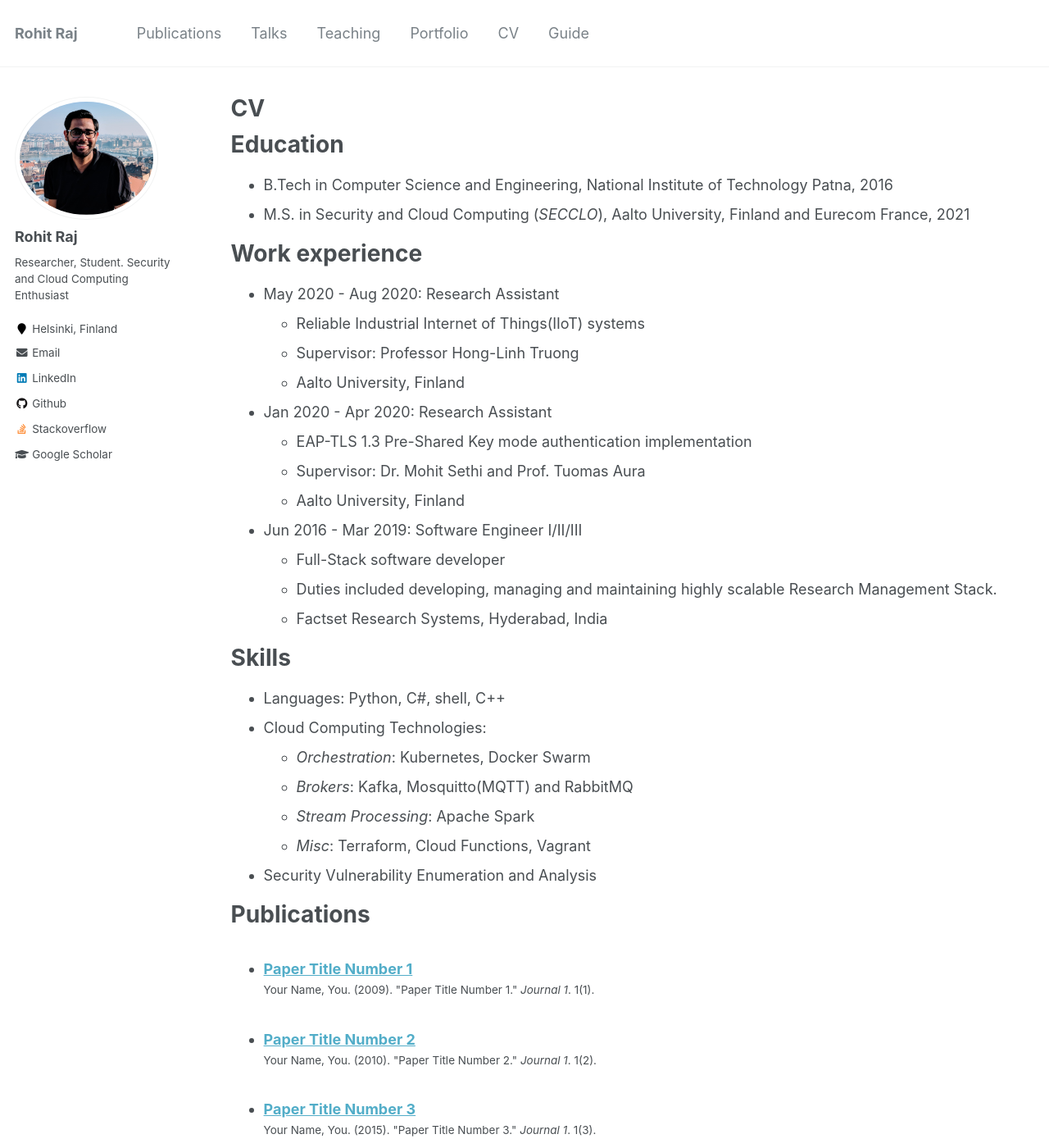
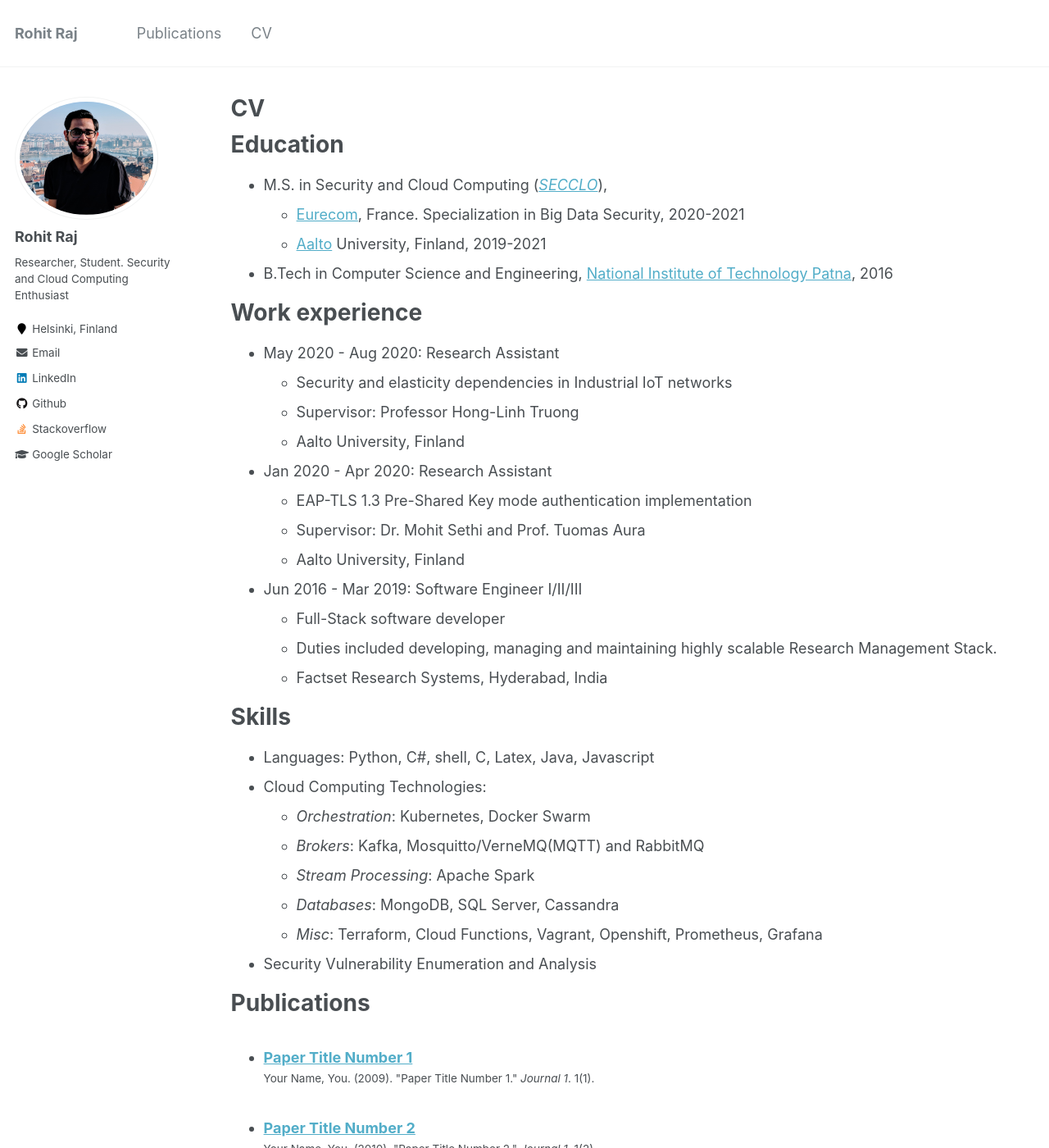
Before and after one commit to rohitshubham/myTestPage, a Jekyll site: the page built from _pages/cv.md, in a window 1280 px wide and 1400 px high. Shown: the whole window at 82% size. Built offline with Jekyll 4.4.1, drawn with Linux system fonts in a browser that asks for light colours.

Commit message:
Updated some stuff

```diff
--- a/_data/navigation.yml
+++ b/_data/navigation.yml
@@ -3,17 +3,5 @@ main:
   - title: "Publications"
     url: /publications/
 
-  - title: "Talks"
-    url: /talks/
-
-  - title: "Teaching"
-    url: /teaching/
-
-  - title: "Portfolio"
-    url: /portfolio/
-
   - title: "CV"
     url: /cv/
-
-  - title: "Guide"
-    url: /markdown/
--- a/_pages/cv.md
+++ b/_pages/cv.md
@@ -11,13 +11,16 @@ redirect_from:
 
 Education
 ======
-* B.Tech in Computer Science and Engineering, National Institute of Technology Patna, 2016
-* M.S. in Security and Cloud Computing (_SECCLO_), Aalto University, Finland and Eurecom France, 2021
+* M.S. in Security and Cloud Computing ([_SECCLO_](https://secclo.eu)),
+  * [Eurecom](https://eurecom.fr/en), France. Specialization in Big Data Security, 2020-2021
+  * [Aalto](https://aalto.fi) University, Finland, 2019-2021
+
+* B.Tech in Computer Science and Engineering, [National Institute of Technology Patna](https://nitp.ac.in), 2016
 
 Work experience
 ======
 * May 2020 - Aug 2020: Research Assistant
-  * Reliable Industrial Internet of Things(IIoT) systems
+  * Security and elasticity dependencies in Industrial IoT networks
   * Supervisor: Professor Hong-Linh Truong
   * Aalto University, Finland
 
@@ -33,12 +36,13 @@ Work experience
 
 Skills
 ======
-* Languages: Python, C#, shell, C++
+* Languages: Python, C#, shell, C, Latex, Java, Javascript
 * Cloud Computing Technologies:
   * _Orchestration_: Kubernetes, Docker Swarm
-  * _Brokers_: Kafka, Mosquitto(MQTT) and RabbitMQ
+  * _Brokers_: Kafka, Mosquitto/VerneMQ(MQTT) and RabbitMQ
   * _Stream Processing_: Apache Spark
-  * _Misc_: Terraform, Cloud Functions, Vagrant
+  * _Databases_: MongoDB, SQL Server, Cassandra
+  * _Misc_: Terraform, Cloud Functions, Vagrant, Openshift, Prometheus, Grafana
 * Security Vulnerability Enumeration and Analysis
 
 
```
Also changed, not shown: _pages/about.md (+2 -2 lines).
